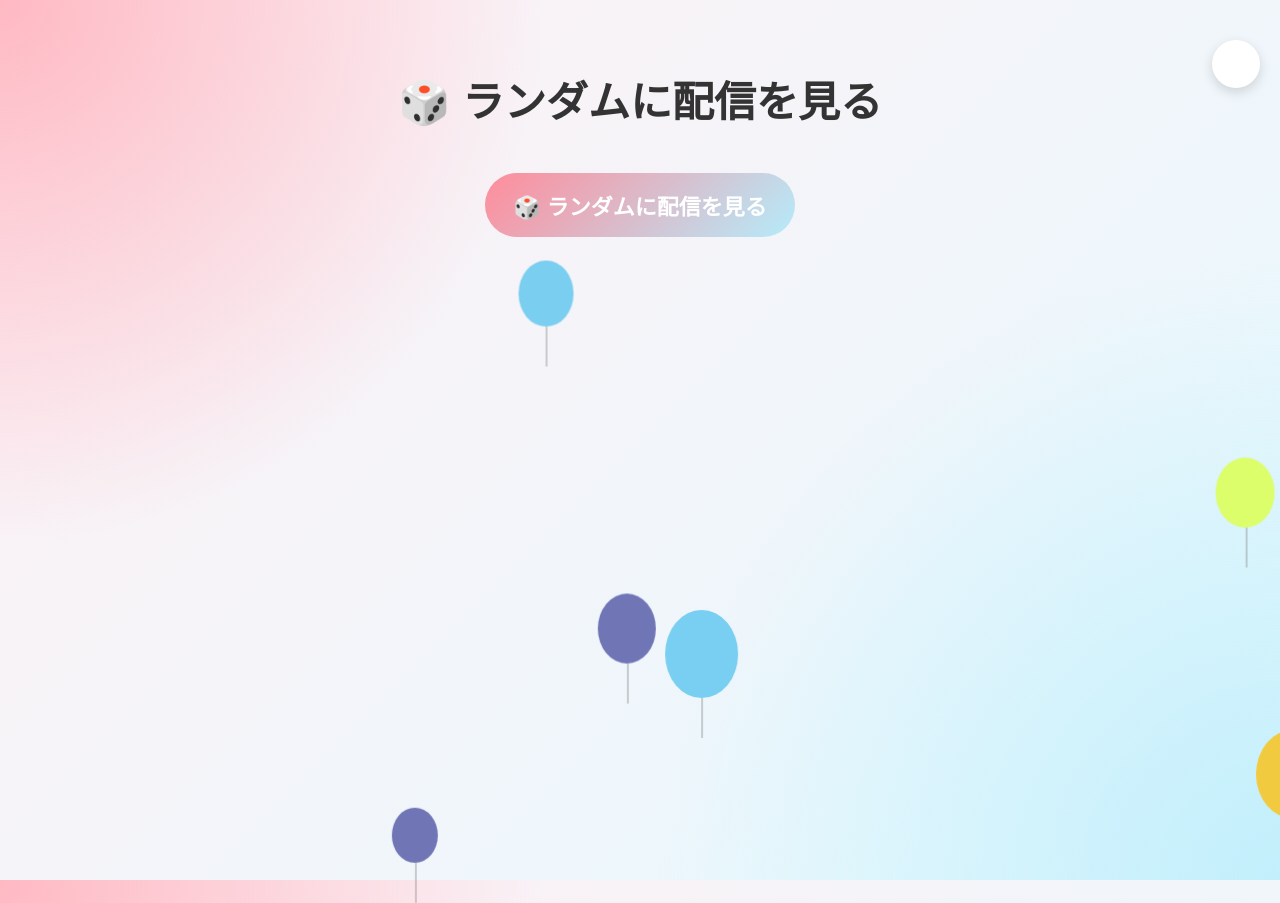
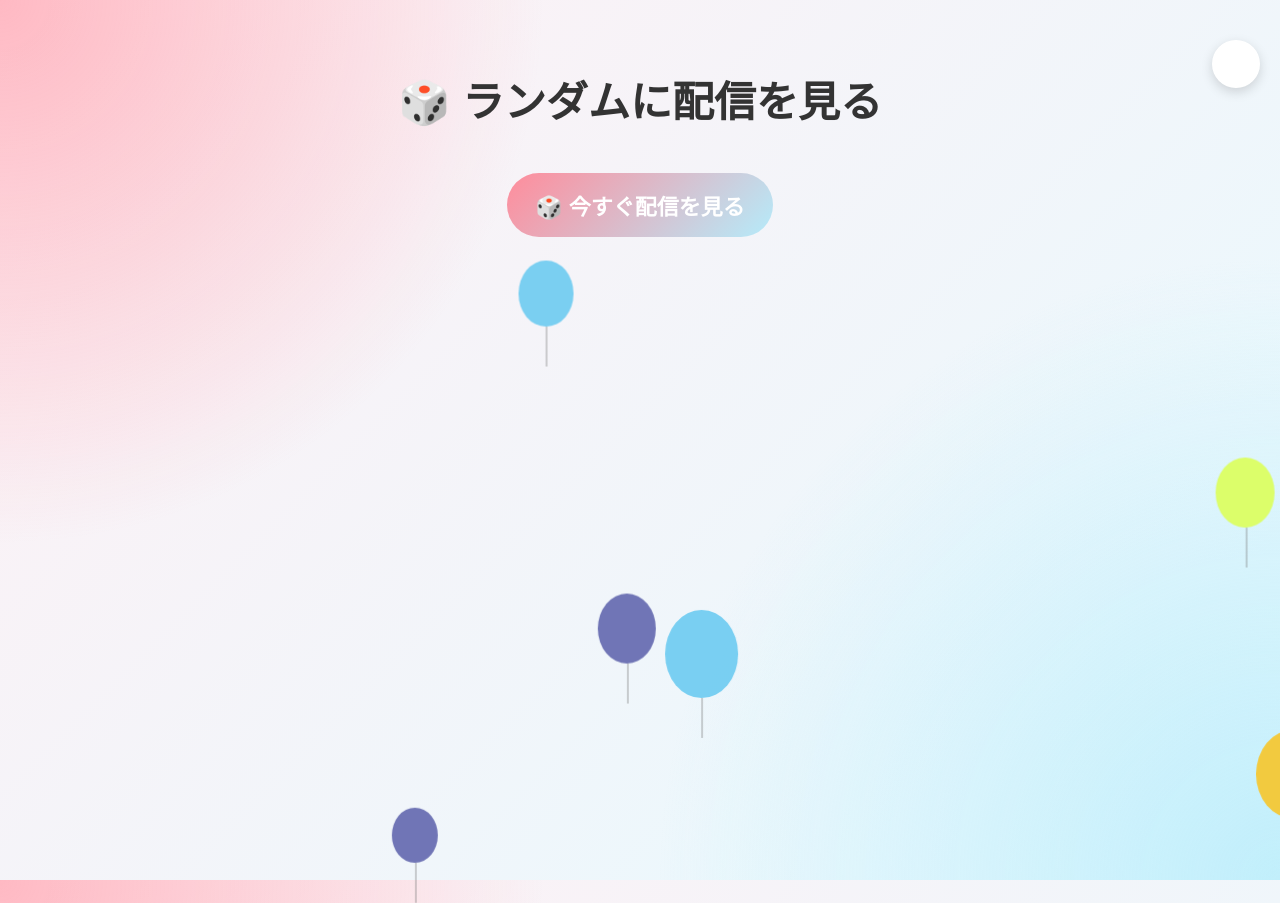
Before and after one commit to arara-pepe/wen-archive, a plain HTML site: page random.html in a window 1280 px wide. Shown: the top 903 px of the page. Drawn offline with Linux system fonts and the light colour scheme.

Commit message:
Update random.html

```diff
--- a/random.html
+++ b/random.html
@@ -152,7 +152,7 @@ button:active {
 
 <h1>🎲 ランダムに配信を見る</h1>
 
-<button onclick="goRandom()">🎲 ランダムに配信を見る</button>
+<button onclick="goRandom()">🎲 今すぐ配信を見る</button>
 
 
 <script>
```
